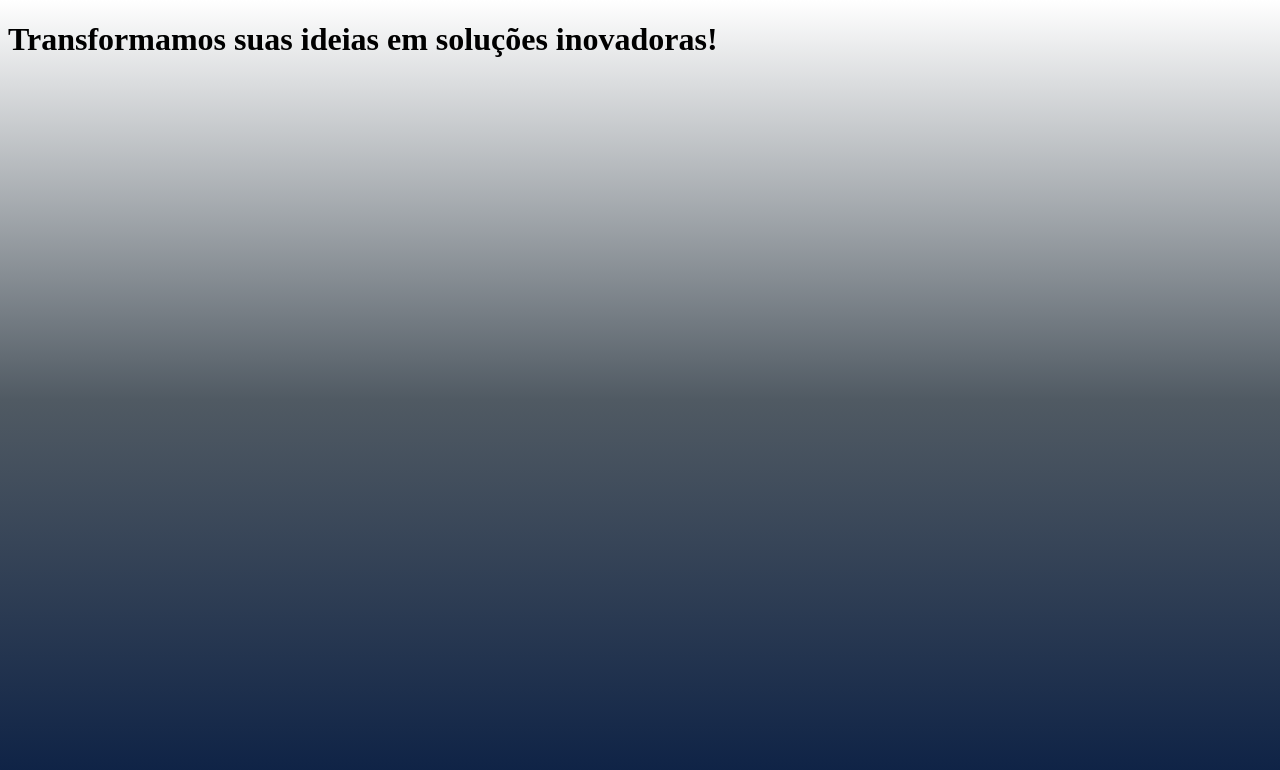
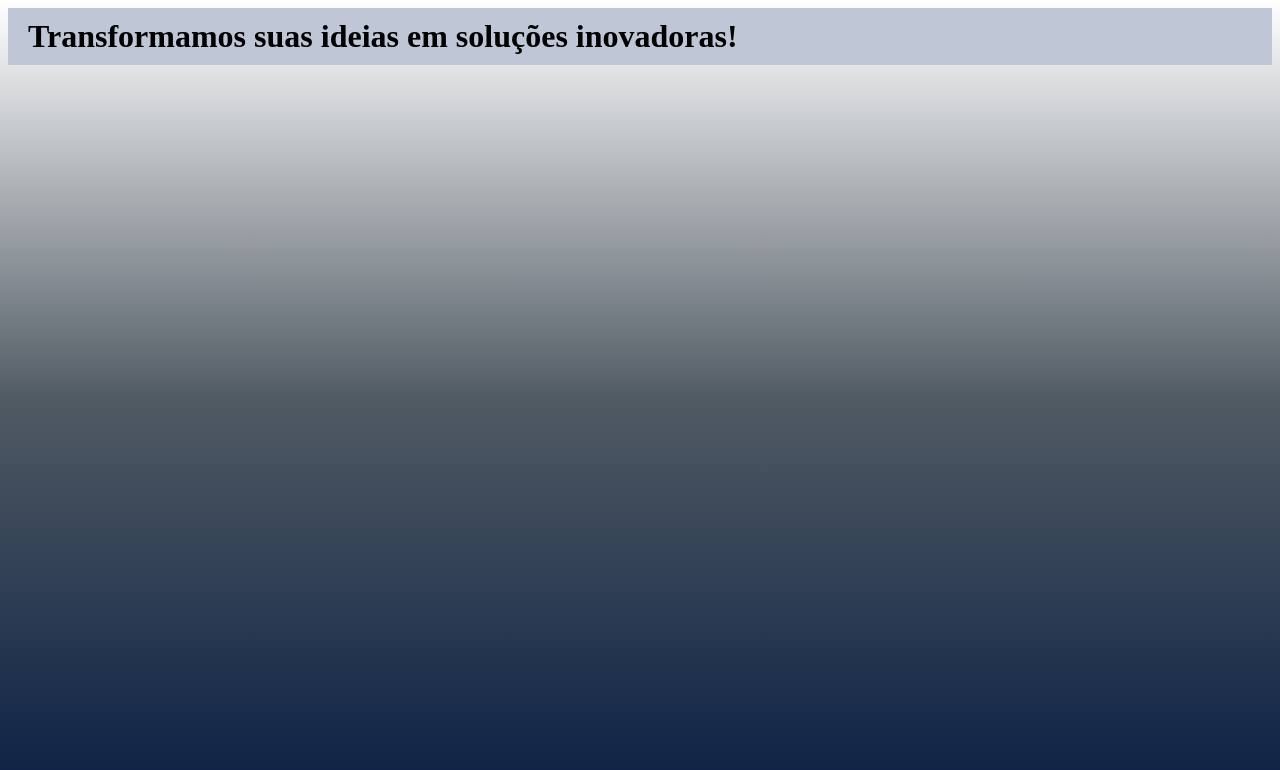
Before and after one commit to Yan-Mennella/glycorporation, a plain HTML site: page index.html in a window 1280 px wide. Drawn offline with Linux system fonts and the light colour scheme.

Commit message:
h1 barra (continuar editando)

```diff
--- a/index.html
+++ b/index.html
@@ -11,6 +11,17 @@
             background-repeat: no-repeat;
             background-size: 100vw 100vh;
         }
+
+        /* continuar daqui tentando preencher toda a barra do h1 */
+
+        h1 {
+            background-color: #bfc7d6;
+            padding: 10px 20px;
+            margin: 0px;
+            width: 100%;
+            box-sizing: border-box;
+            position: relative;
+        }
     </style>
 </head>
 <body>
```
